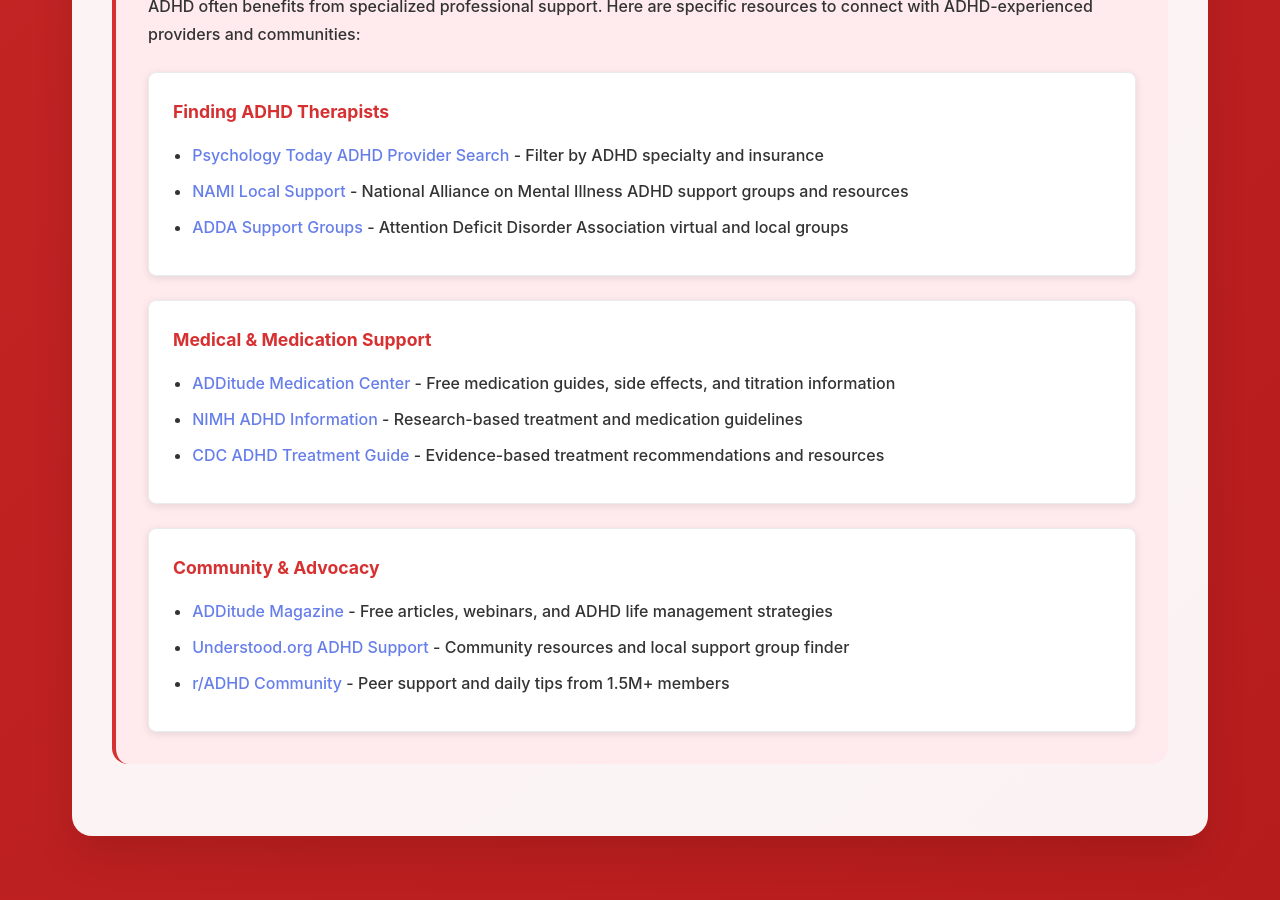
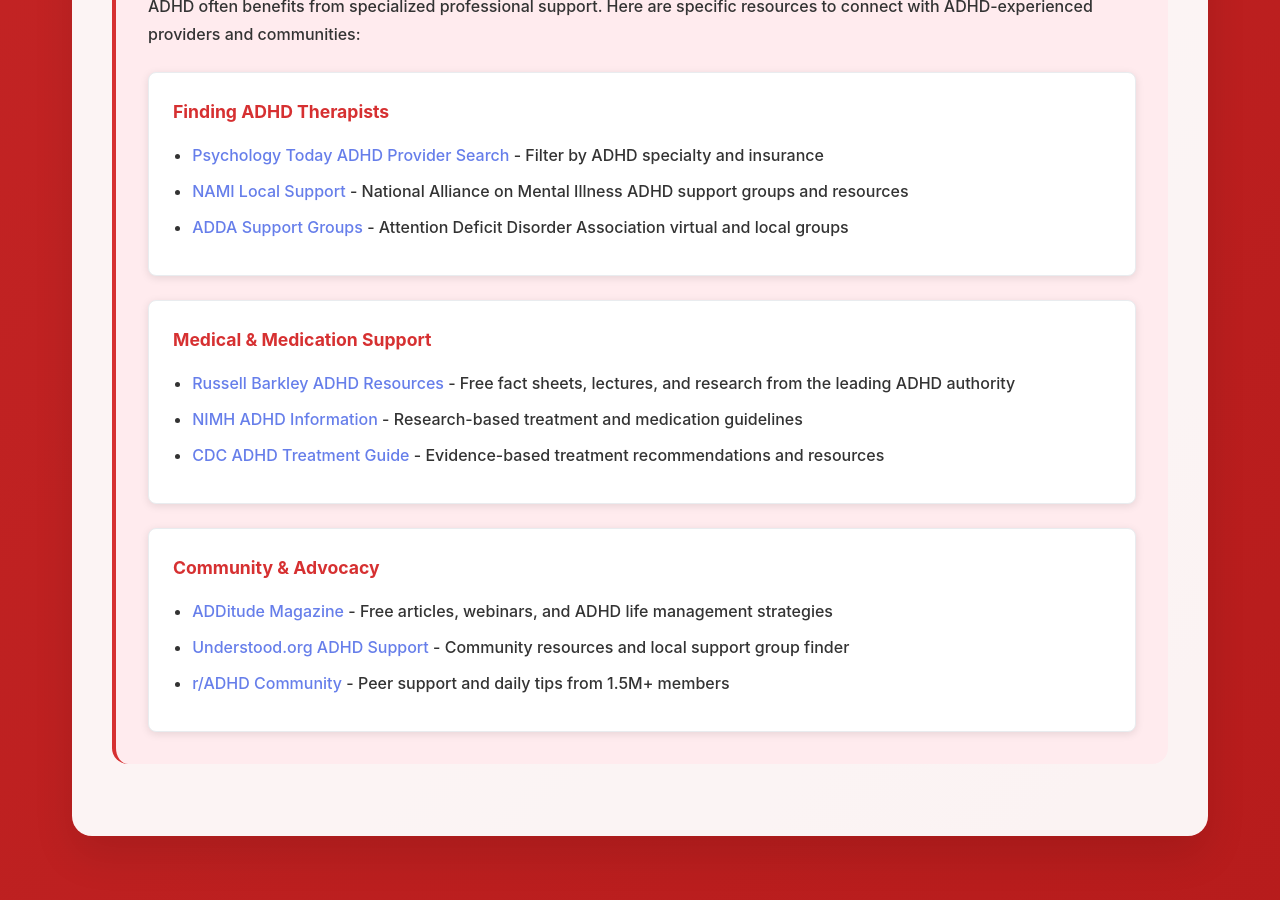
Before and after one commit to neurodivergent-survival-guide/neurodivergent-survival-guide, a Jekyll site: the page built from conditions/adhd.html, in a window 1280 px wide and 900 px high, scrolled down 4001 px. Built offline with Jekyll 4.4.1, drawn with Linux system fonts in a browser that asks for light colours.

Commit message:
Update adhd.html

```diff
--- a/conditions/adhd.html
+++ b/conditions/adhd.html
@@ -720,7 +720,7 @@
                     <div class="support-card">
                         <h4>Medical & Medication Support</h4>
                         <ul>
-                            <li><a href="https://www.additudemag.com/medication/" target="_blank" rel="noopener">ADDitude Medication Center</a> - Free medication guides, side effects, and titration information</li>
+                            <li><a href="https://russellbarkley.org/factsheets/" target="_blank" rel="noopener">Russell Barkley ADHD Resources</a> - Free fact sheets, lectures, and research from the leading ADHD authority</li>
                             <li><a href="https://www.nimh.nih.gov/health/topics/attention-deficit-hyperactivity-disorder-adhd" target="_blank" rel="noopener">NIMH ADHD Information</a> - Research-based treatment and medication guidelines</li>
                             <li><a href="https://www.cdc.gov/adhd/treatment/?CDC_AAref_Val=https://www.cdc.gov/ncbddd/adhd/treatment.html" target="_blank" rel="noopener">CDC ADHD Treatment Guide</a> - Evidence-based treatment recommendations and resources</li>
                         </ul>
```
